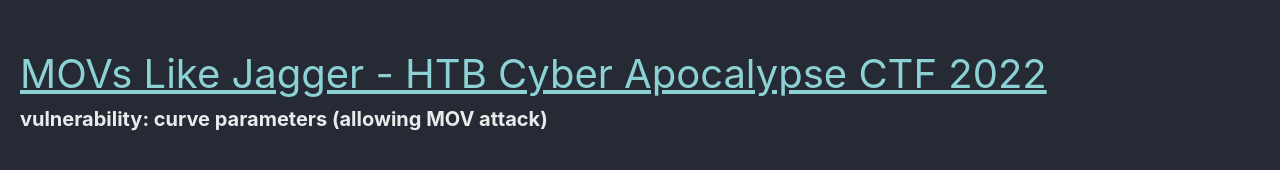
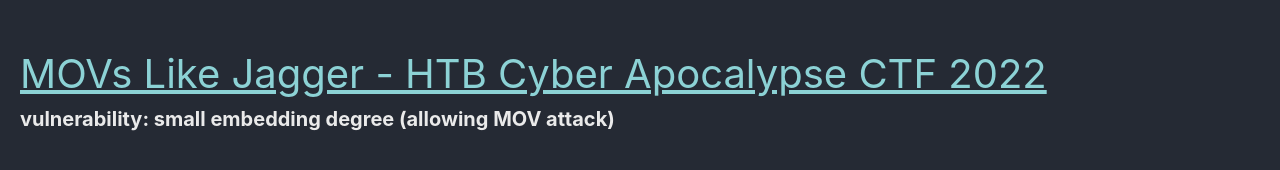
Before and after one commit to Connor-McCartney/Connor-McCartney.github.io, a Jekyll site: the page built from _pages/cryptography/ecc/ecc.md, in a window 1280 px wide. Shown: the part 160-330 px from the top of the page. Built offline with Jekyll 4.4.1, drawn with Linux system fonts in a browser that asks for light colours; cached includes are drawn as plain includes.

Commit message:
Update ecc.md

```diff
--- a/_pages/cryptography/ecc/ecc.md
+++ b/_pages/cryptography/ecc/ecc.md
@@ -7,4 +7,4 @@ title: Elliptic Curve Cryptography
 
 <span style="font-size:2em;">   [MOVs Like Jagger - HTB Cyber Apocalypse CTF 2022](/cryptography/ecc/movs-like-jagger-HTB-cyber-apocalypse-CTF-2022
 )       </span> <br>
-__vulnerability: curve parameters (allowing MOV attack)__
+__vulnerability: small embedding degree (allowing MOV attack)__
```
